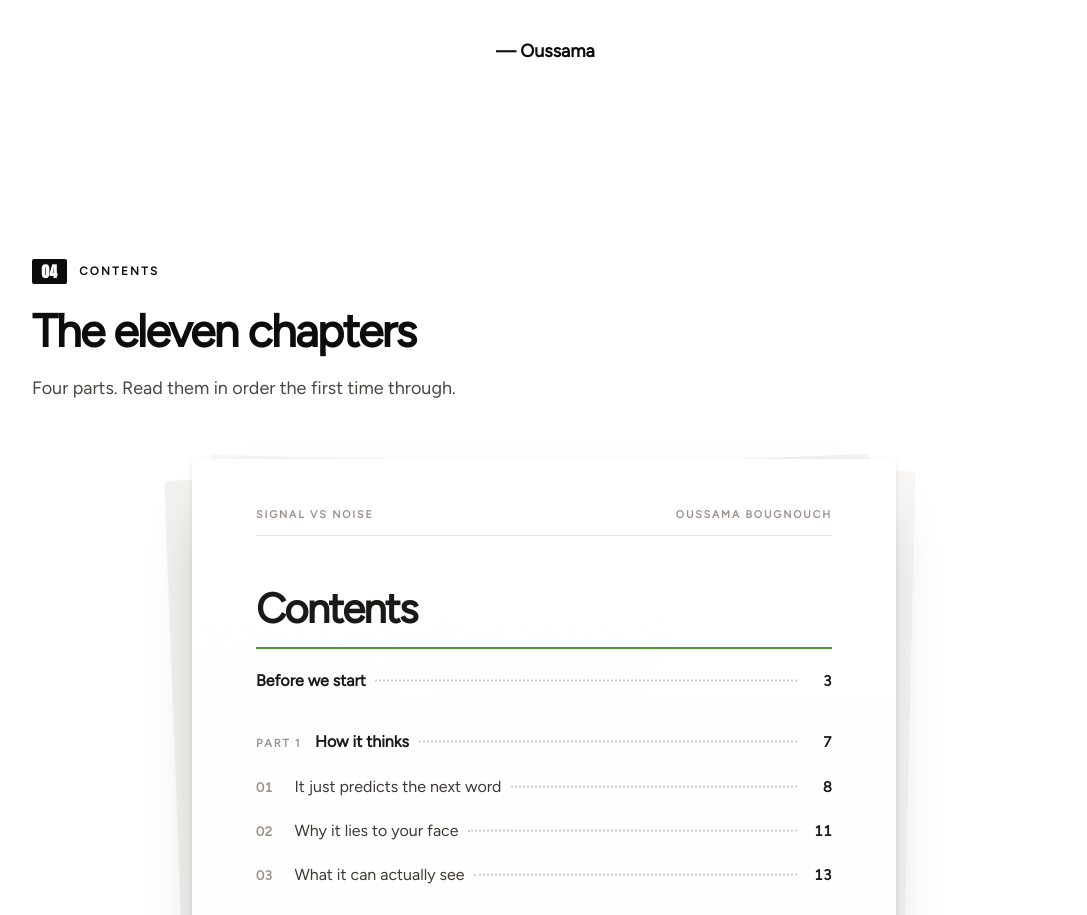
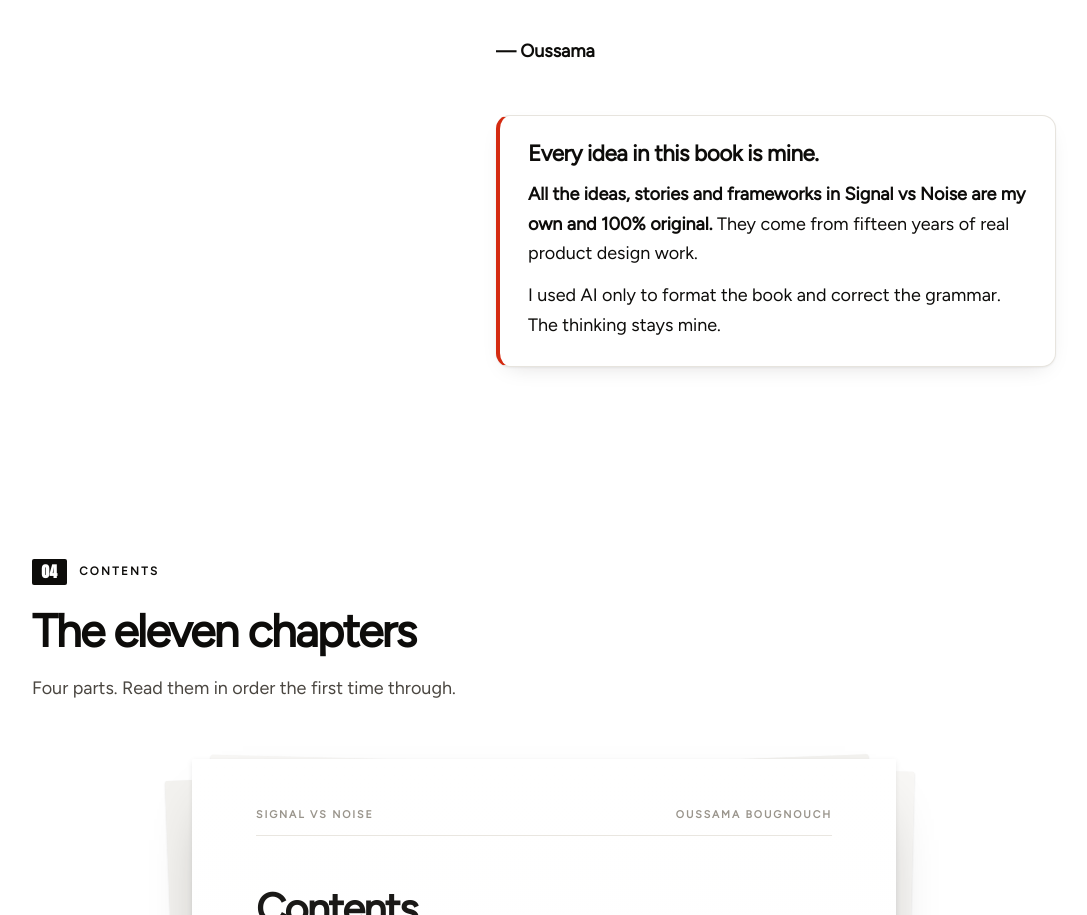
Before and after one commit to testytigers/uxintoax-blog, an Astro site: page /noise-vs-signal-ai-book in a window 1280 px wide. Shown: the part 4530-5445 px from the top of the page, without its empty margins (96-1183 px from the left). Built offline with nearby package versions, Linux system fonts and the light colour scheme; Astro itself is replaced by a stand-in of ours; a web font is replaced by a local one.

Commit message:
feat: update download and index pages for noise-vs-signal-ai-book

```diff
--- a/src/pages/noise-vs-signal-ai-book/download.astro
+++ b/src/pages/noise-vs-signal-ai-book/download.astro
@@ -56,6 +56,8 @@ const tips = [
         </div>
 
         <p class="dl-meta">PDF &middot; 38 pages &middot; 4.8 MB</p>
+        <p class="dl-note"><strong>All ideas in this book are my own and 100% original.</strong>
+          AI was used only for formatting and grammar correction.</p>
       </div>
 
       <div class="dl-book">
@@ -222,6 +224,24 @@ const tips = [
     color: var(--content-faint);
   }
 
+  .dl-note {
+    margin-top: 1.5rem;
+    max-width: 30rem;
+    padding: 1rem 1.2rem;
+    border: var(--card-border);
+    border-left: 4px solid var(--accent);
+    border-radius: var(--card-radius);
+    background: var(--surface);
+    box-shadow: var(--card-shadow);
+    font-size: 0.95rem;
+    line-height: 1.55;
+    color: var(--content);
+  }
+
+  .dl-note strong {
+    font-weight: 800;
+  }
+
   .dl-book {
     position: relative;
     display: grid;
--- a/src/pages/noise-vs-signal-ai-book/index.astro
+++ b/src/pages/noise-vs-signal-ai-book/index.astro
@@ -184,6 +184,13 @@ const marqueeWords = Array.from({ length: 6 });
         <p>This book helps you name it. Plain language, real mechanics, and my own failures included,
           because the failures are where the useful rules come from.</p>
         <p class="signature">Oussama</p>
+
+        <aside class="made-note" aria-label="How this book was made">
+          <h3>Every idea in this book is mine.</h3>
+          <p><strong>All the ideas, stories and frameworks in Signal vs Noise are my own and 100%
+            original.</strong> They come from fifteen years of real product design work.</p>
+          <p>I used AI only to format the book and correct the grammar. The thinking stays mine.</p>
+        </aside>
       </div>
     </div>
   </section>
@@ -789,6 +796,34 @@ const marqueeWords = Array.from({ length: 6 });
     content: "\2014\00a0";
   }
 
+  /* How the book was made: the author's originality note */
+  .letter-body .made-note {
+    margin-top: 3rem;
+    padding: 1.6rem 1.75rem;
+    border: var(--card-border);
+    border-left: 4px solid var(--accent);
+    border-radius: var(--card-radius);
+    background: var(--surface);
+    box-shadow: var(--card-shadow);
+  }
+
+  .made-note h3 {
+    font-size: 1.4rem;
+    font-weight: 800;
+    line-height: 1.2;
+    letter-spacing: -0.02em;
+    color: var(--content);
+  }
+
+  .letter-body .made-note p {
+    margin-top: 0.75rem;
+    color: var(--content);
+  }
+
+  .made-note strong {
+    font-weight: 800;
+  }
+
   /* ---------- contents: a printed page ---------- */
   .toc-stack {
     position: relative;
```
